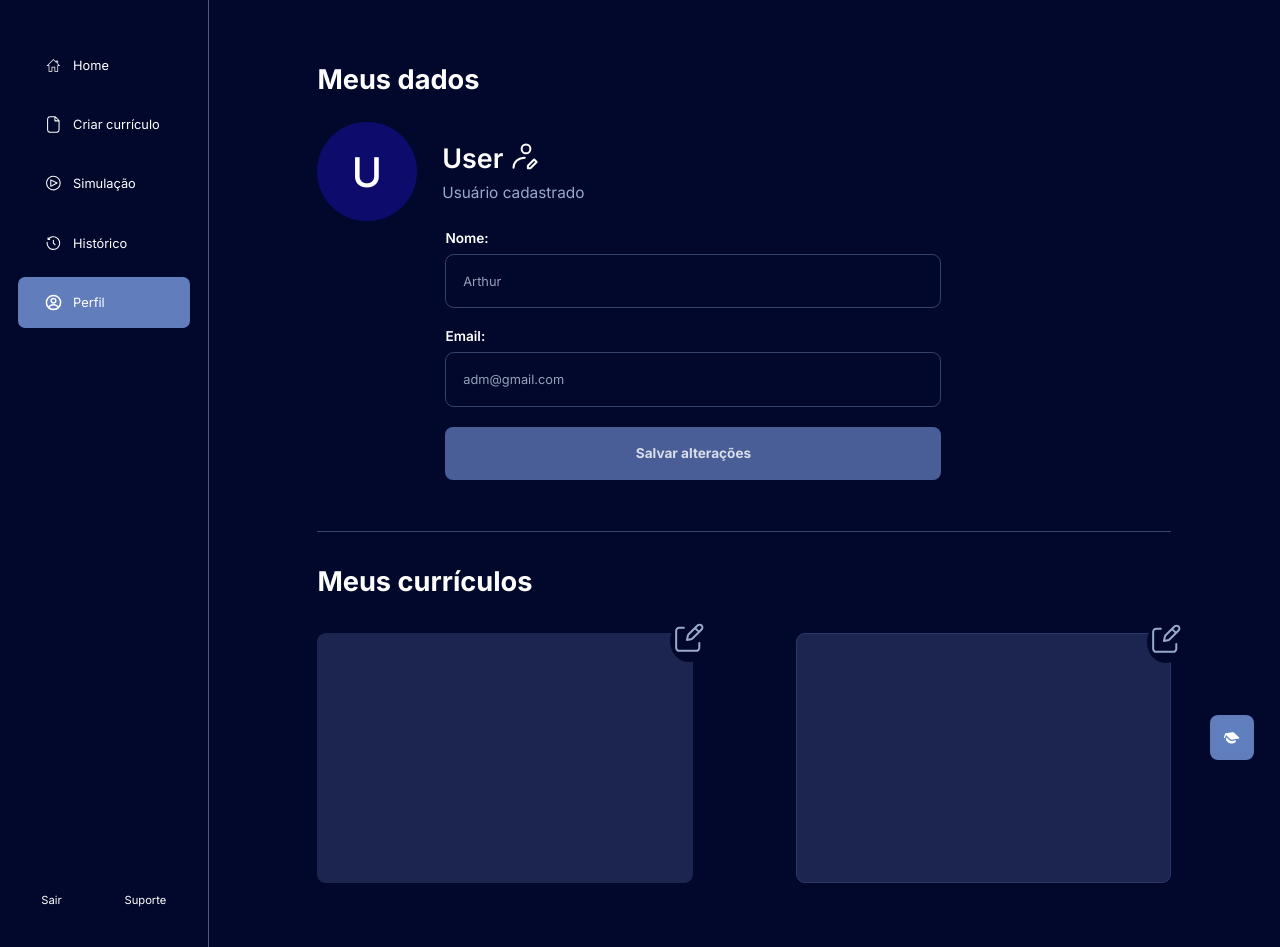
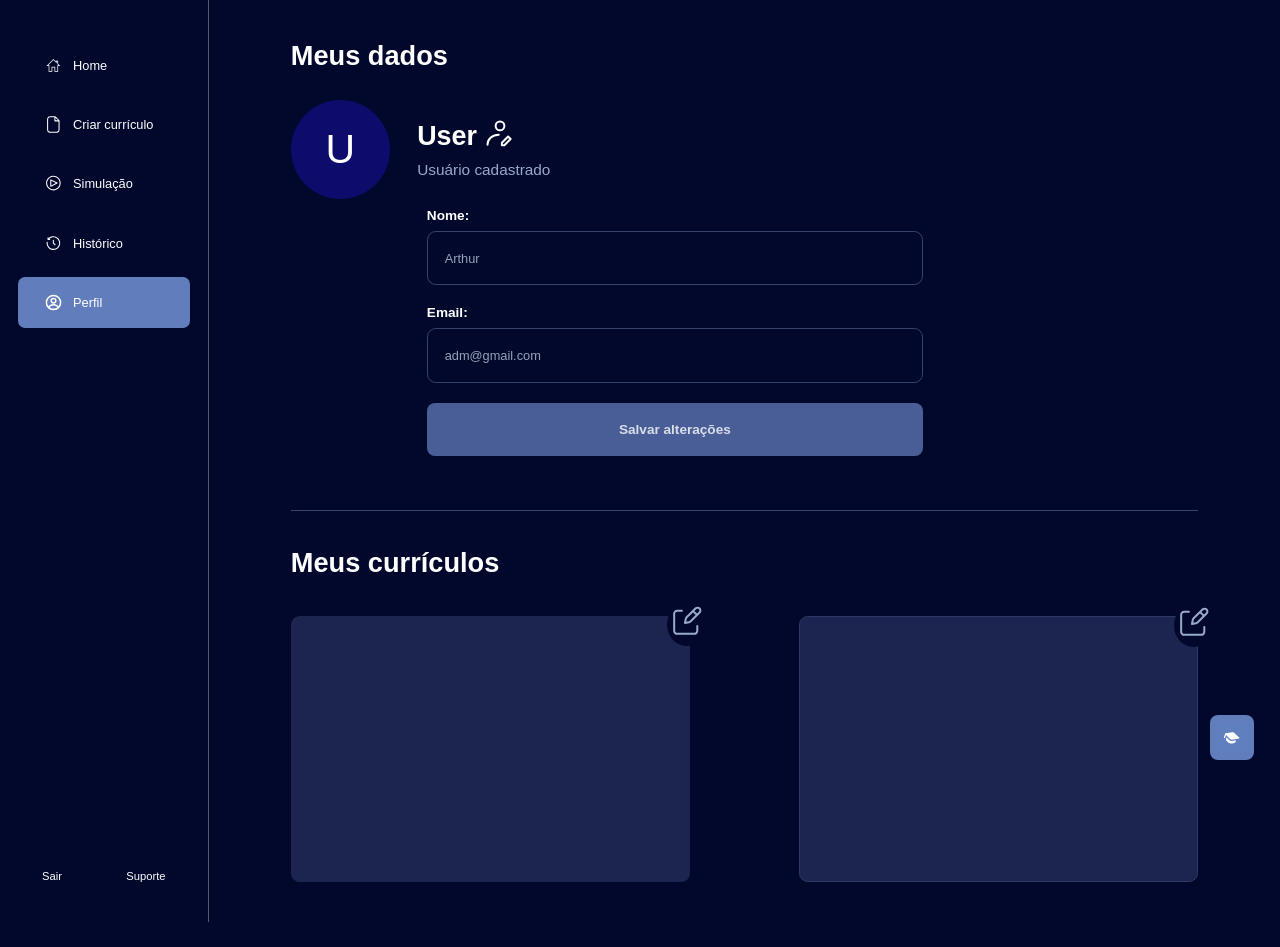
Before and after one commit to MPort0/TCC-SENAI2026-FRONT, a plain HTML site: page HTML/perfil.html in a window 1280 px wide. After the commit the page ends 922 px from the top, so only its background shows below. Drawn offline with Linux system fonts and the light colour scheme.

Commit message:
tirei o link da fonte

```diff
--- a/CSS/perfil.css
+++ b/CSS/perfil.css
@@ -1,4 +1,3 @@
-@import url('https://fonts.googleapis.com/css2?family=Inter:wght@400;500;600;700&display=swap');
 
 :root {
     --bg: #02082c;
@@ -24,7 +23,7 @@ html,
 body {
     width: 100%;
     min-height: 100%;
-    font-family: 'Inter', Arial, sans-serif;
+    font-family: 'Poppins', sans-serif;
     background: var(--bg);
     color: var(--text);
 }
@@ -110,10 +109,11 @@ input {
    ========================= */
 
 .content {
-    width: 83.7%;
-    min-height: 100vh;
-    padding: 8vh 8.5% 8vh 8.5%;
+  width: min(100%, 987px);
+  margin: 0 auto;        /* centraliza horizontal */
+  padding: 40px;
 }
+
 
 .profile-section h1,
 .curriculos h2 {
@@ -130,6 +130,7 @@ input {
     width: 100%;
     display: flex;
     align-items: center;
+
     gap: 3%;
     margin-top: 3%;
 }
--- a/HTML/perfil.html
+++ b/HTML/perfil.html
@@ -6,15 +6,13 @@
     <meta name="viewport" content="width=device-width, initial-scale=1.0">
     <link rel="stylesheet" href="../CSS/perfil.css">
     <title>Perfil</title>
-    <link rel="preconnect" href="https://fonts.googleapis.com">
-    <link rel="preconnect" href="https://fonts.gstatic.com" crossorigin>
-    <link href="https://fonts.googleapis.com/css2?family=Poppins:wght@400;500;600;700&display=swap" rel="stylesheet">
     <link rel="icon" type="image/png" sizes="32x32" href="../IMG/favicon.ico">
 
 </head>
 
 <body>
     <div class="app">
+    <!-- sidebar -->
         <aside class="sidebar">
             <div class="nav">
                 <a class="nav-item" href="#">
@@ -96,6 +94,8 @@
                 <a href="#">Suporte</a>
             </div>
         </aside>
+
+        <!-- fim da sidebar -->
 
         <main class="content">
             <section class="profile-section">
```
